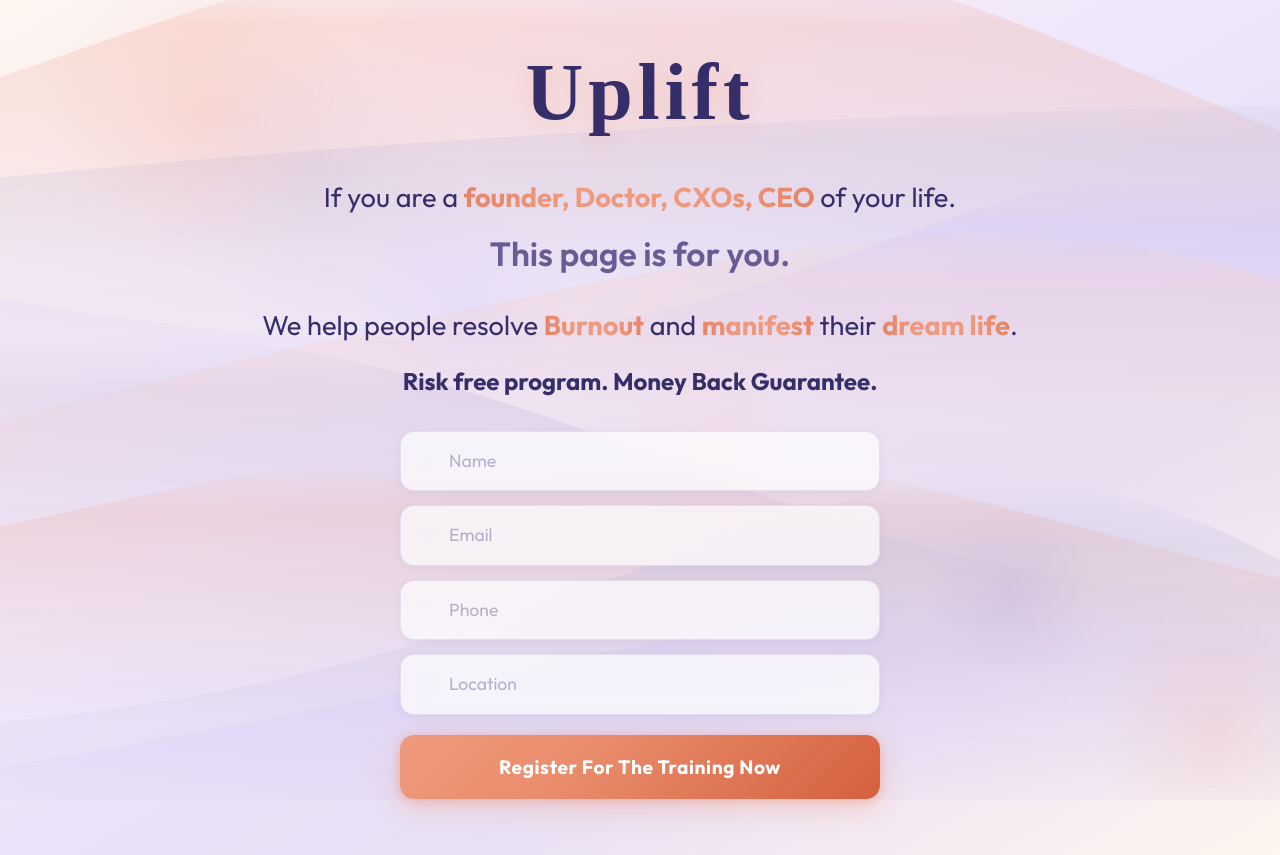
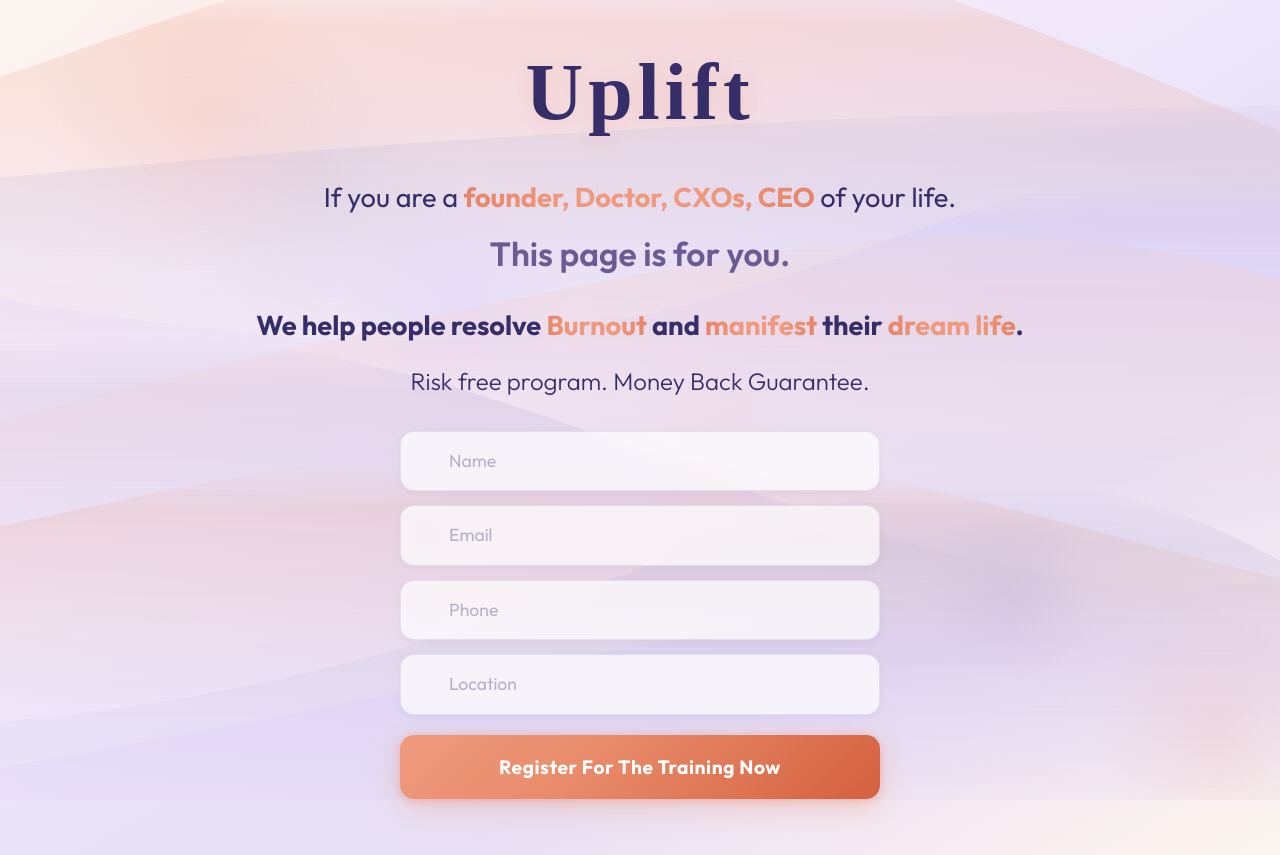
Before and after one commit to Roy-08/landing, a Next.js app: page / in a window 1280 px wide. Built offline with nearby package versions, Linux system fonts and the light colour scheme; a web font is replaced by a local one.

Commit message:
Update page.tsx

```diff
--- a/app/page.tsx
+++ b/app/page.tsx
@@ -301,7 +301,7 @@ export default function ObtainPage() {
             This page is for you.
           </p>
 
-          <p className="text-center" style={{ color: "#362E69", fontFamily: "'Outfit', sans-serif", fontSize: "1.7rem", fontWeight: 400, lineHeight: 1.6, marginBottom: "1rem", ...revealStyle(3) }}>
+          <p className="text-center" style={{ color: "#362E69", fontFamily: "'Outfit', sans-serif", fontSize: "1.7rem", fontWeight: 700, lineHeight: 1.6, marginBottom: "1rem", ...revealStyle(3) }}>
             We help people resolve{" "}
             <span className="shimmer-text" style={{ fontWeight: 700 }}>Burnout</span>{" "}
             and{" "}
@@ -310,7 +310,7 @@ export default function ObtainPage() {
             <span className="shimmer-text" style={{ fontWeight: 700 }}>dream life</span>.
           </p>
 
-          <p className="text-center" style={{ color: "#362E69", fontFamily: "'Outfit', sans-serif", fontSize: "1.5rem", fontWeight: 700, ...revealStyle(4) }}>
+          <p className="text-center" style={{ color: "#362E69", fontFamily: "'Outfit', sans-serif", fontSize: "1.5rem", fontWeight: 350, ...revealStyle(4) }}>
             Risk free program. Money Back Guarantee.
           </p>
 
```
